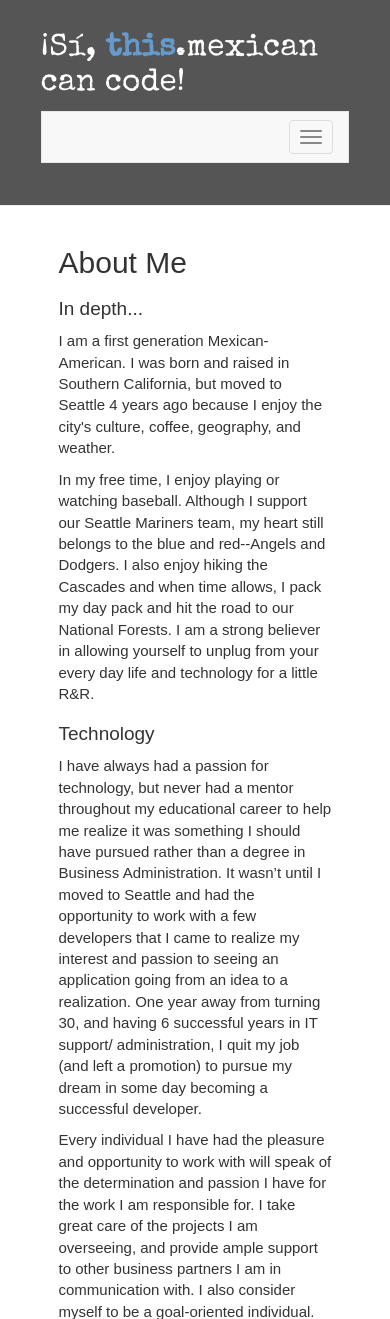
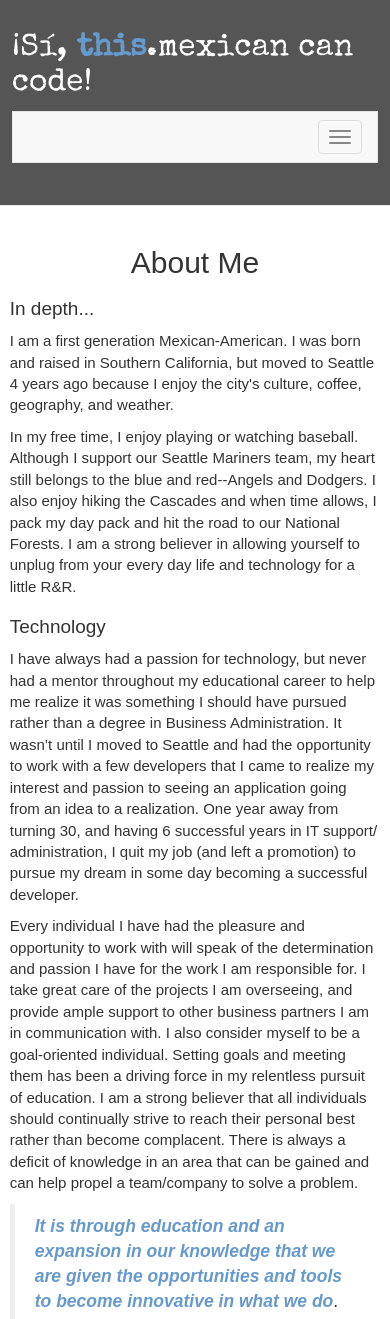
Before and after one commit to clcuevas/django_blog, a Django app: page /about in a window 390 px wide. Shown: the top 1319 px of the page. Run offline with Django 3.2, Linux system fonts and the light colour scheme; some libraries are stand-ins or nearby versions; some web fonts are replaced.

Commit message:
update mobile view

```diff
--- a/blog/static/css/style_small.css
+++ b/blog/static/css/style_small.css
@@ -10,7 +10,7 @@
 
   .header-content {
     max-width: 820px;
-    width: 80%;
+    width: 95%;
     margin: 30px auto 40px auto;
   }
 
@@ -30,6 +30,10 @@
   /* ****************
       LANDING PAGE
   ***************** */
+  .landing-page {
+    width: 95%;
+  }
+
   .landing-page img {
     display: block;
     margin-left: auto;
@@ -49,7 +53,7 @@
     padding-top: 0.3em;
   }
 
-    .name-title h1 {
+  .name-title h1 {
     font-size: 23px;
   }
 
@@ -64,6 +68,14 @@
   /* ****************
         ABOUT ME
     ***************** */
+  .about-me {
+    width: 95%;
+  }
+
+  .about-me h2 {
+    text-align: center;
+  }
+
   .about-me h3 {
     font-size: 19px;
   }
@@ -91,11 +103,19 @@
     width: inherit;
   }
 
+  .projects h1 {
+    font-size: 28px;
+  }
+
+  .projects p {
+    font-size: 15px;
+  }
+
   /* ****************
       BLOG
   ***************** */
   .post {
-    width: 76%;
+    width: 95%;
   }
 
   .post h1 {
```
